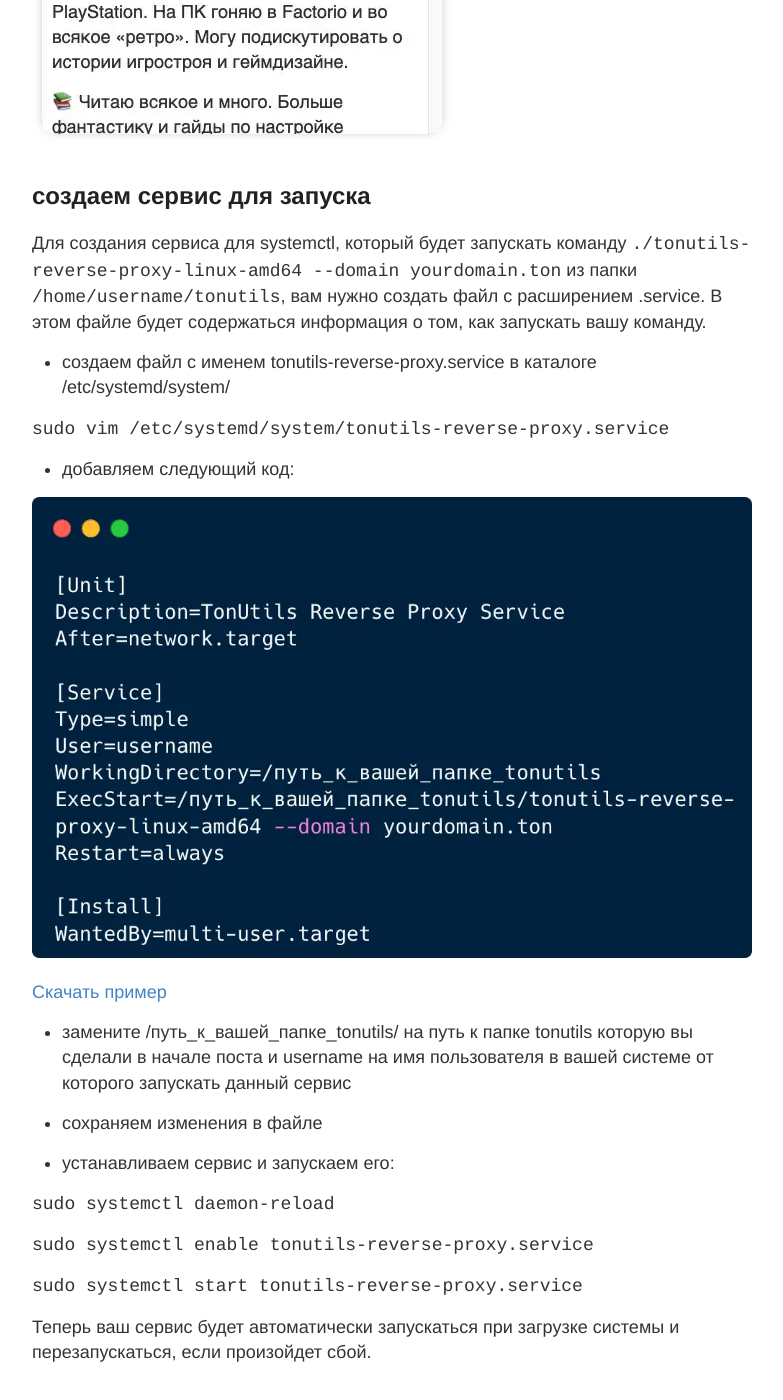
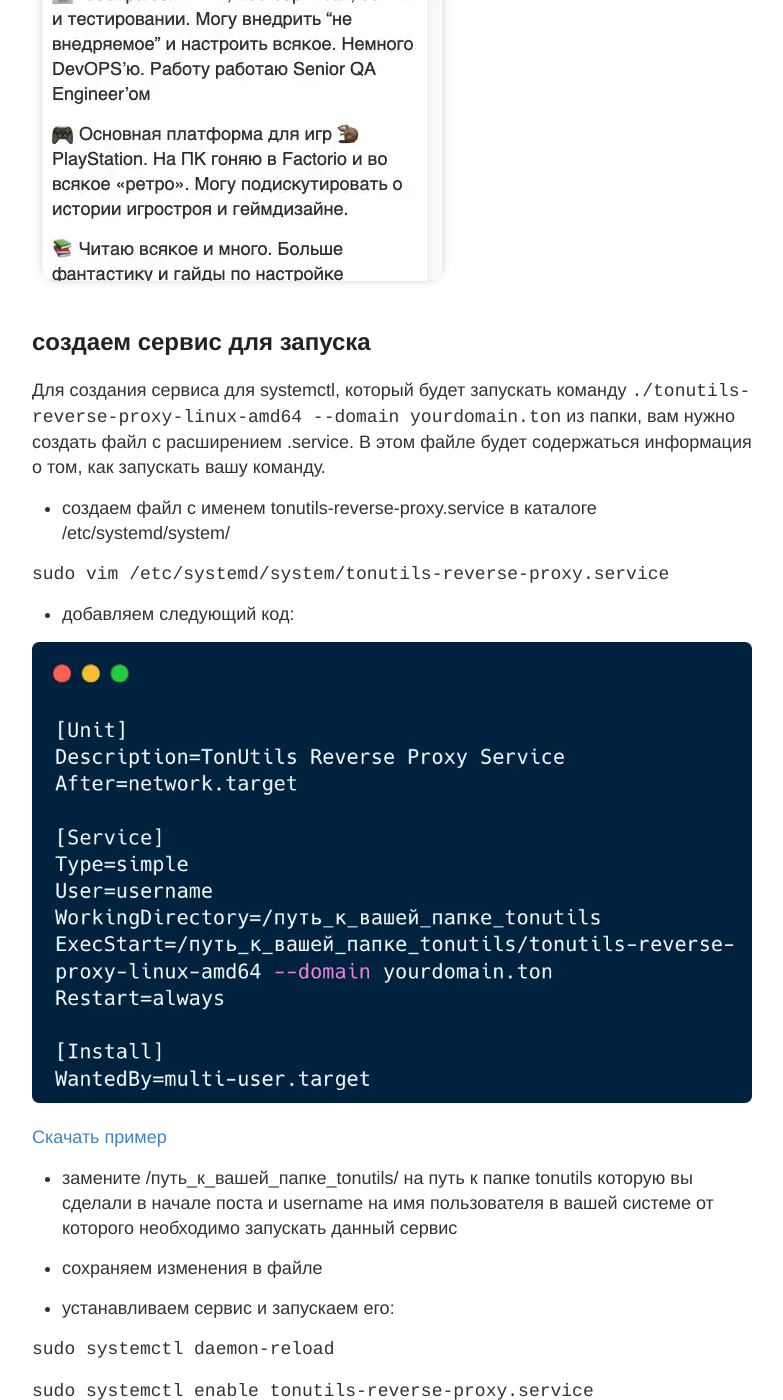
Before and after one commit to tatarinovms/tatarinovms.github.io, a Jekyll site: the page built from _posts/2024-08-1-tonweb.md, in a window 1280 px wide and 1400 px high, scrolled down 3997 px. Shown: the whole window, without its empty margins (248-1031 px from the left). Built offline with Jekyll 4.4.1, drawn with Linux system fonts in a browser that asks for light colours; some of the changed text lies outside the part shown.

Commit message:
Update 2024-08-1-tonweb.md
Edit

```diff
--- a/_posts/2024-08-1-tonweb.md
+++ b/_posts/2024-08-1-tonweb.md
@@ -48,8 +48,11 @@
 - где указываем:
 
 proxy_pass - ваш адрес сайта который раздает ваш вебсервер,
+
 external_ip - внешний IP вашего сервера. Он проставится сам,
+
 network_config_url - указываем https://tonutils.com/ls/free-mainnet-config.json ,
+
 port - порт на котором будет работать tonutils-reverse-proxy
 
 - сохраняем измнения
@@ -71,7 +74,7 @@
 
 ## создаем сервис для запуска
 
-Для создания сервиса для systemctl, который будет запускать команду `./tonutils-reverse-proxy-linux-amd64 --domain yourdomain.ton` из папки `/home/username/tonutils`, вам нужно создать файл с расширением .service. В этом файле будет содержаться информация о том, как запускать вашу команду.
+Для создания сервиса для systemctl, который будет запускать команду `./tonutils-reverse-proxy-linux-amd64 --domain yourdomain.ton` из папки, вам нужно создать файл с расширением .service. В этом файле будет содержаться информация о том, как запускать вашу команду.
 
 - cоздаем файл с именем tonutils-reverse-proxy.service в каталоге /etc/systemd/system/
 
@@ -83,7 +86,7 @@
 
 [Скачать пример](https://raw.githubusercontent.com/tatarinovms/tatarinovms.github.io/master/scripts/tonweb/tonutils-reverse-proxy.service)
 
-- замените /путь_к_вашей_папке_tonutils/ на путь к папке tonutils которую вы сделали в начале поста и username на имя пользователя в вашей системе от которого запускать данный сервис
+- замените /путь_к_вашей_папке_tonutils/ на путь к папке tonutils которую вы сделали в начале поста и username на имя пользователя в вашей системе от которого необходимо запускать данный сервис
 
 - сохраняем изменения в файле
 
```
Also changed, not shown: other parts of _posts/2024-08-1-tonweb.md (+3 -3 lines).
